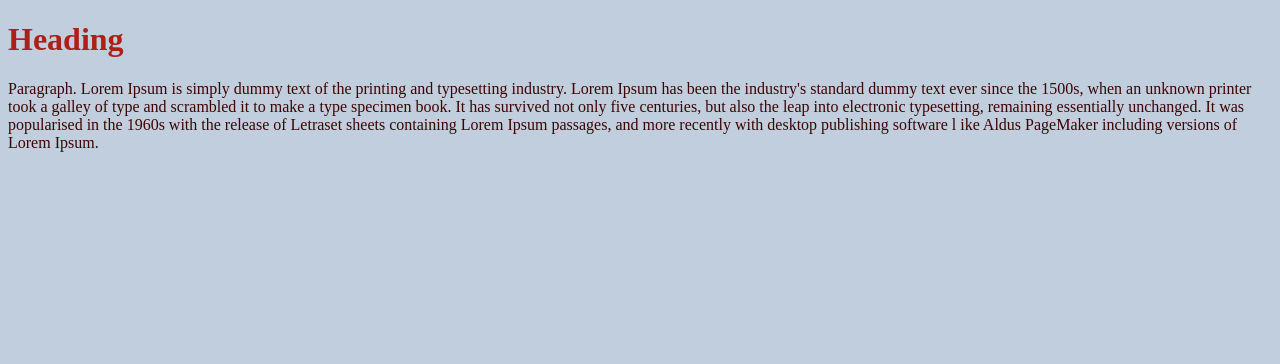
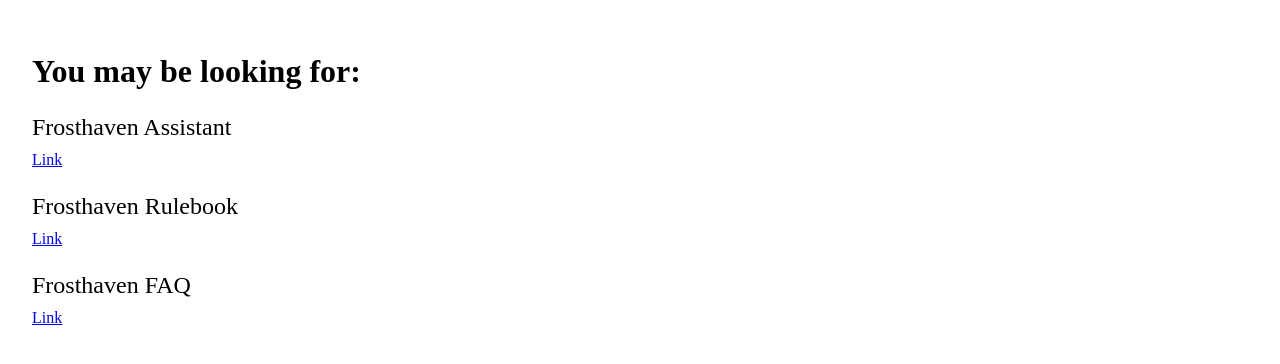
Before and after one commit to alexnbay/alexnbay.github.io, a plain HTML site: page index.html in a window 1280 px wide. Drawn offline with Linux system fonts and the light colour scheme.

Commit message:
Redoing home page for frosthaven
Redoing home page for frosthaven

```diff
--- a/index.html
+++ b/index.html
@@ -5,13 +5,13 @@
 </head>
 <body>
 
-<h1>Heading</h1>
-<p>Paragraph. Lorem Ipsum is simply dummy text of the printing and typesetting industry.
-  Lorem Ipsum has been the industry's standard dummy text ever since the 1500s, when an unknown printer took a
-  galley of type and scrambled it to make a type specimen book. It has survived not only five centuries, but also
-  the leap into electronic typesetting, remaining essentially unchanged. It was popularised in the 1960s with the
-  release of Letraset sheets containing Lorem Ipsum passages, and more recently with desktop publishing software l
-  ike Aldus PageMaker including versions of Lorem Ipsum.</p>
+<h1>You may be looking for:</h1>
+<h2>Frosthaven Assistant</h2>
+<a href="https://alexnbay.github.io/frosthavenAssistant/">Link</a>
+<h2>Frosthaven Rulebook</h2>
+<a href="https://alexnbay.github.io/frosthaven-rule-book/">Link</a>
+<h2>Frosthaven FAQ</h2>
+<a href="https://cephalofairgames.github.io/frosthaven-faq/">Link</a>
 
 </body>
 </html>
--- a/styles.css
+++ b/styles.css
@@ -1,9 +1,14 @@
+
+
 body {
-  background-color: #c1cede;
+  padding: 24px;
 }
 h1 {
-  color: #ad2017;
+
 }
-p {
-  color: #3d0400;
+
+h2 {
+  margin-top: 24px;
+  margin-bottom: 10px;
+  font-weight: 500;
 }
```
